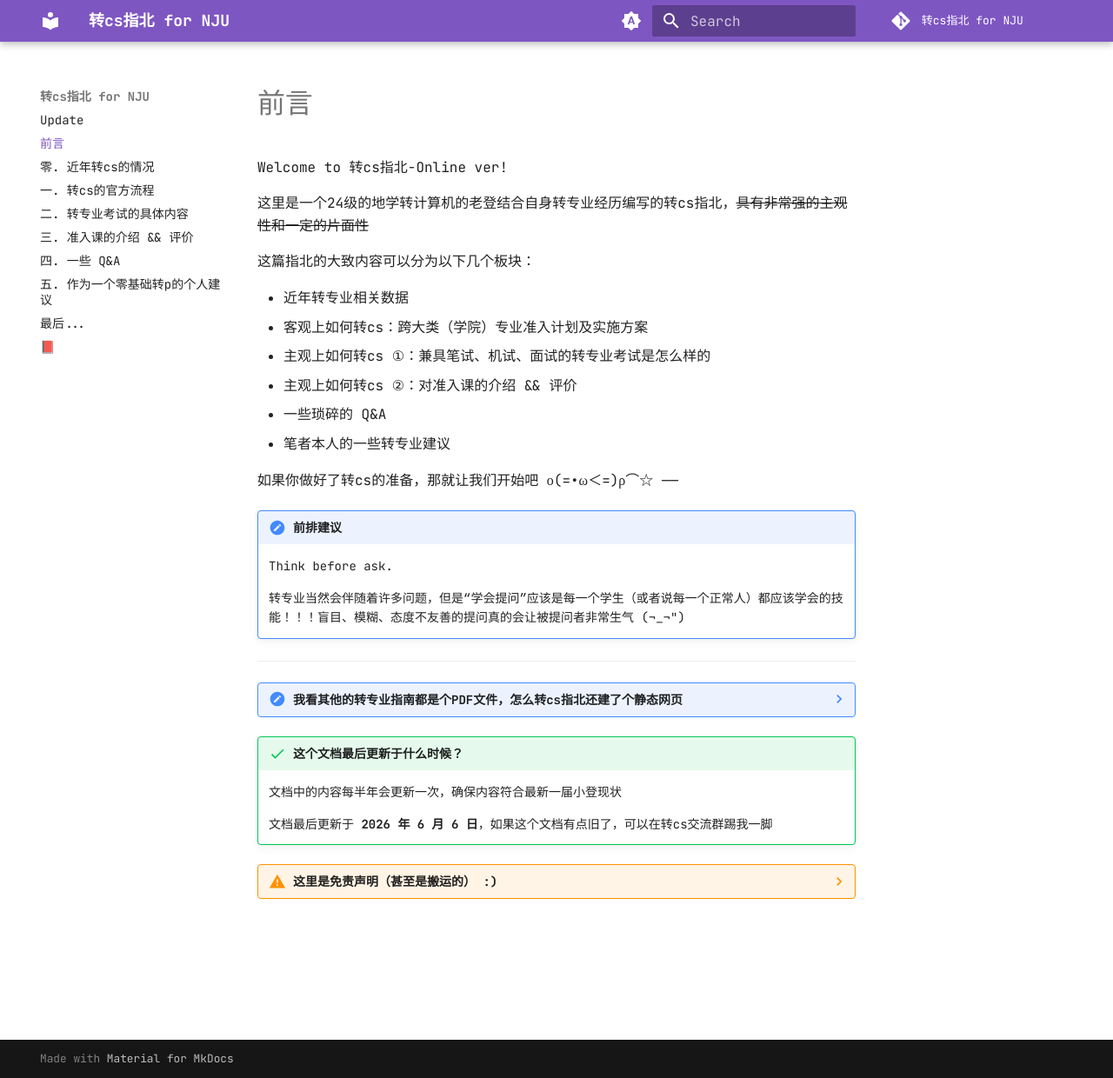
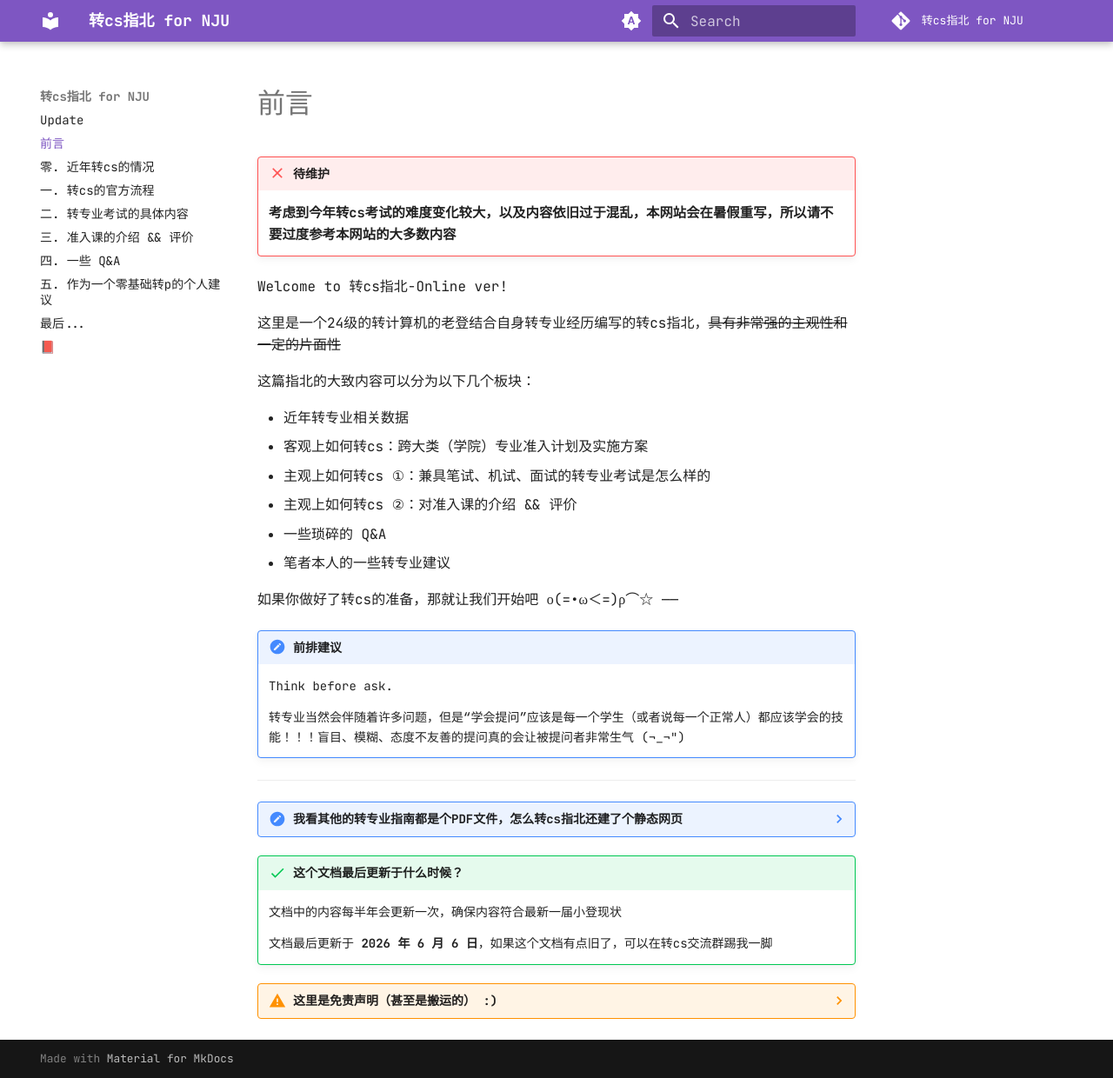
Before and after one commit to Nopthon/How-to-switch-to-a-CS-major-at-NJU, an MkDocs documentation site: the page built from docs/index.md, in a window 1280 px wide and 1240 px high. Shown: the whole window at 87% size. Built offline with MkDocs 1.6.1 and Material for MkDocs 9.7.7, drawn with Linux system fonts in a browser that asks for light colours; comment, search, counter and statistics services are not loaded; a style sheet for code colours, icons or effects is not loaded.

Commit message:
ready for 2026 update.

```diff
--- a/docs/index.md
+++ b/docs/index.md
@@ -1,8 +1,12 @@
 # 前言
+
+!!! failure "待维护"
+
+    <span style="font-size:1.1em;">**考虑到今年转cs考试的难度变化较大，以及内容依旧过于混乱，本网站会在暑假重写，所以请不要过度参考本网站的大多数内容**</span>
 
 Welcome to 转cs指北-Online ver!
 
-这里是一个24级的地学转计算机的老登结合自身转专业经历编写的转cs指北，<del>具有非常强的主观性和一定的片面性</del>
+这里是一个24级的转计算机的老登结合自身转专业经历编写的转cs指北，<del>具有非常强的主观性和一定的片面性</del>
 
 这篇指北的大致内容可以分为以下几个板块：
 
```
